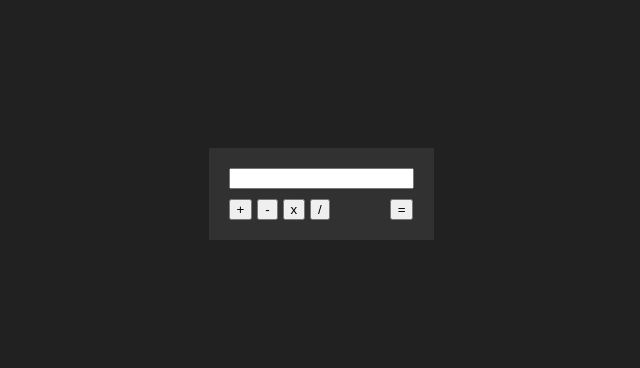
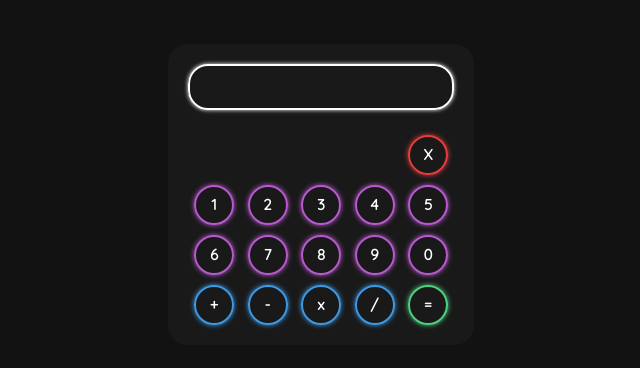
Before and after one commit to Suireyha/Learning3, a plain HTML site: page index.html in a window 1280 px wide. Shown: the part 206-574 px from the top of the page, without its empty margins (319-959 px from the left). Drawn offline with Linux system fonts and the light colour scheme.

Commit message:
Finished :D

```diff
--- a/index.html
+++ b/index.html
@@ -12,13 +12,32 @@
     <div class="uni">
         <div class="cont">
 
-            <input type="text" id="display">
+            <div class="upper">
+                <input type="text" id="display">
+                <button class="clear">X</button>
+            </div>
 
             <div class="buttons">
-                <button class="plus">+</button>
-                <button class="minus">-</button>
-                <button class="multiply">x</button>
-                <button class="divide">/</button>
+                <button class="number">1</button>
+                <button class="number">2</button>
+                <button class="number">3</button>
+                <button class="number">4</button>
+                <button class="number">5</button>
+            </div>
+
+            <div class="buttons">
+                <button class="number">6</button>
+                <button class="number">7</button>
+                <button class="number">8</button>
+                <button class="number">9</button>
+                <button class="number">0</button>
+            </div>
+
+            <div class="buttons">
+                <button class="plus operator">+</button>
+                <button class="minus operator">-</button>
+                <button class="multiply operator">x</button>
+                <button class="divide operator">/</button>
 
 
                 <button class="equals">=</button>
--- a/script.js
+++ b/script.js
@@ -3,7 +3,9 @@ let minus = document.querySelector('.minus');
 let multiply = document.querySelector('.multiply');
 let divide = document.querySelector('.divide');
 let equals = document.querySelector('.equals');
+let numberButton = document.querySelectorAll('.number');
 let display = document.querySelector('#display');
+let clear = document.querySelector('.clear');
 
 var uInput = "";
 var uAdd = false;
@@ -64,6 +66,10 @@ divide.addEventListener('click', ()=>{
 
 });
 
+clear.addEventListener('click', ()=>{
+    display.value = "";
+});
+
 equals.addEventListener('click', ()=>{
     uInput = display.value;
     display.value = null;
@@ -71,20 +77,27 @@ equals.addEventListener('click', ()=>{
 
     if(uAdd){
         ind = uInput.indexOf("+");
-        display.value = '= ' + ((+uInput.substring(0, ind)) + (+uInput.substring(ind + 1, uInput.length)));
+        display.value = ((+uInput.substring(0, ind)) + (+uInput.substring(ind + 1, uInput.length)));
     }
     else if(uMinus){
         ind = uInput.indexOf("-");
-        display.value = '= ' + ((+uInput.substring(0, ind)) - (+uInput.substring(ind + 1, uInput.length)));
+        display.value = ((+uInput.substring(0, ind)) - (+uInput.substring(ind + 1, uInput.length)));
     }
     else if(uMultiply){
         ind = uInput.indexOf("*");
-        display.value = '= ' + ((+uInput.substring(0, ind)) * (+uInput.substring(ind + 1, uInput.length)));
+        display.value = ((+uInput.substring(0, ind)) * (+uInput.substring(ind + 1, uInput.length)));
     }
     else if(uDivide){
         ind = uInput.indexOf("/");
-        display.value = '= ' + ((+uInput.substring(0, ind)) / (+uInput.substring(ind + 1, uInput.length)));
+        display.value = ((+uInput.substring(0, ind)) / (+uInput.substring(ind + 1, uInput.length)));
     }
-})
+});
+
+numberButton.forEach(el =>{
+    el.addEventListener('click', (e)=>{
+        display.value += e.target.innerText
+    });
+});
+
 
 //Add multiple numbers
--- a/style.css
+++ b/style.css
@@ -1,5 +1,59 @@
+@import url('https://fonts.googleapis.com/css?family=Quicksand&display=swap');
+
 body{
-    background-color: #212121;
+    background-color: #121212;
+}
+
+button{
+    height: 40px;
+    width: 40px;
+    margin: 0 6px 0 6px;
+    border-radius: 20px;
+    border: solid 2px rgb(184, 89, 207);
+    box-shadow: 0 0 5px rgb(184, 89, 207);
+    background-color: transparent;
+    color: white;
+    font-family: 'Quicksand', sans-serif;
+    font-weight: bold;
+    font-size: 15px;
+
+    transition: all .3s;
+}
+
+button:hover{
+    border: solid 2px rgb(175, 52, 206);
+    box-shadow: 0 0 10px rgb(175, 52, 206);
+}
+
+.equals{
+    border: solid 2px rgb(78, 207, 129);
+    box-shadow: 0 0 5px rgb(78, 207, 129);
+}
+
+.equals:hover{
+    border: solid 2px rgb(38, 218, 110);
+    box-shadow: 0 0 10px rgb(38, 218, 110);
+}
+
+.operator{
+    border: solid 2px rgb(61, 153, 228);
+    box-shadow: 0 0 5px rgb(61, 153, 228);
+}
+
+.operator:hover{
+    border: solid 2px rgb(27, 135, 223);
+    box-shadow: 0 0 10px rgb(27, 135, 223);
+}
+
+.clear{
+    align-self: flex-end;
+    border: solid 2px rgb(228, 61, 61);
+    box-shadow: 0 0 5px rgb(228, 61, 61);
+}
+
+.clear:hover{
+    border: solid 2px rgb(221, 25, 25);
+    box-shadow: 0 0 10px rgb(221, 25, 25);
 }
 
 .uni{
@@ -10,12 +64,18 @@ body{
 }
 
 .cont{
-    background-color: #313131;
+    background-color: #191919;
     flex-direction: column;
     align-self: center;
     display: flex;
     padding: 20px;
     gap: 10px;
+    border-radius: 20px;
+}
+
+.upper{
+    display: flex;
+    flex-direction: column;
 }
 
 .buttons{
@@ -23,6 +83,20 @@ body{
     justify-content: space-between;
 }
 
-.equals{
-    margin-left: 55px;
+#display{
+    margin-bottom: 25px;
+    height: 40px;
+    width: 250px;
+    border: solid 2px white;
+    box-shadow: 0 0 4px white;
+    border-radius: 20px;
+    background-color: transparent;
+    font-family: 'Quicksand', sans-serif;
+    font-weight: bold;
+    font-size: 20px;
+    color: white;
+    outline: none;
+    padding-left: 10px;
+
+    transition: all .3s;
 }
```
